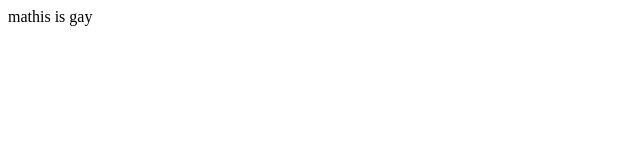
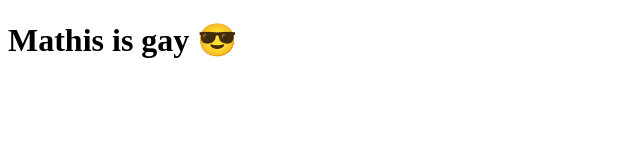
Before and after one commit to bjarnyyy/bjarnyyy.github.io, a plain HTML site: page index.html in a window 1280 px wide. Shown: the whole page, without its empty margins (0-640 px from the left). Drawn offline with Linux system fonts and the light colour scheme.

Commit message:
Update index.html

```diff
--- a/index.html
+++ b/index.html
@@ -1,2 +1,10 @@
-<!DOCTYPE html><html lang="en-US"
-<h1>mathis is gay</h1>
+<!DOCTYPE html>
+<html lang="en-US">
+<head>
+  <meta charset="UTF-8">
+  <title>Mathisje</title>
+</head>
+<body>
+  <h1>Mathis is gay 😎</h1>
+</body>
+</html>
```
